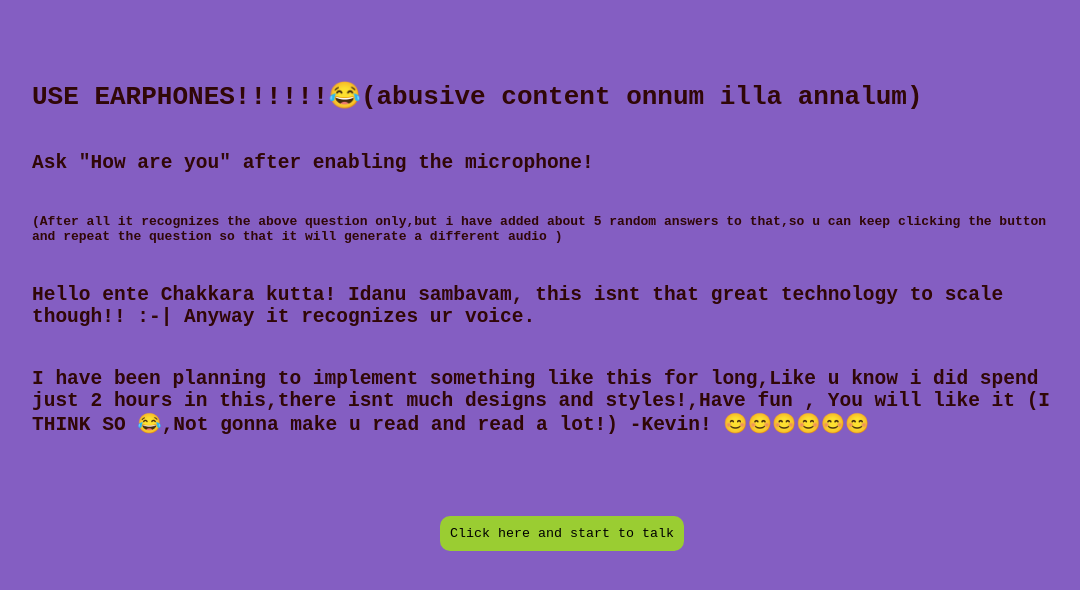
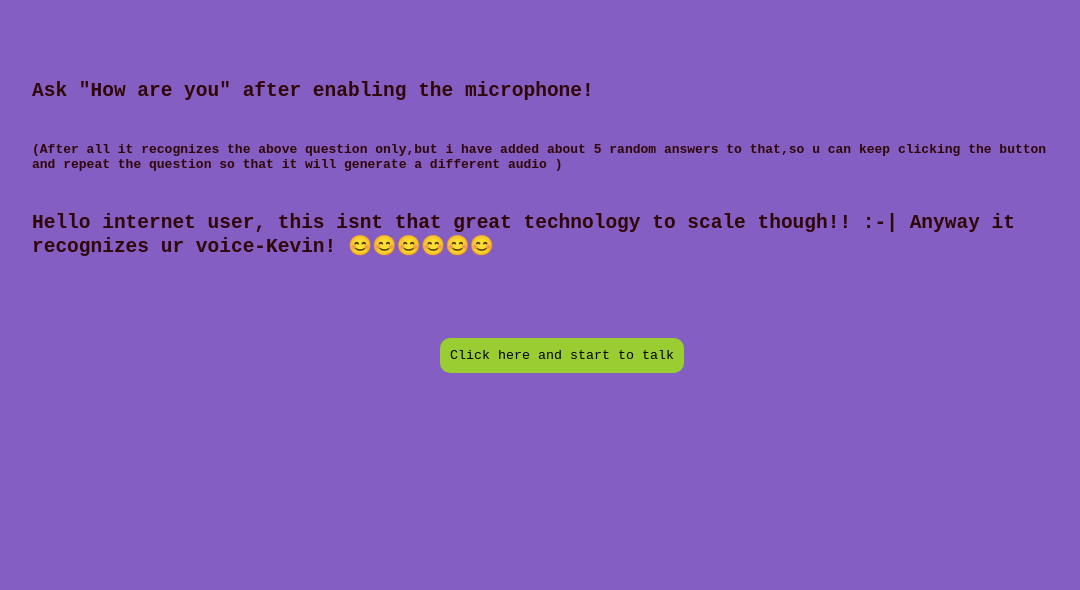
Before and after one commit to kevinjacob2001/SpeechRecognition, a plain HTML site: page index.html in a window 1280 px wide. Shown: the whole page, without its empty margins (88-1168 px from the left). Drawn offline with Linux system fonts and the light colour scheme.

Commit message:
changed the home page

```diff
--- a/index.html
+++ b/index.html
@@ -8,11 +8,10 @@
 </head>
 <body>
 
-    <h1>USE EARPHONES!!!!!!😂(abusive content onnum illa annalum)</h1>
+
     <h2>Ask "How are you" after enabling the microphone! <h4>(After all it recognizes the above question only,but i have added about 5 random answers to that,so u can keep clicking the button and repeat the question so that it will generate a different audio )</h4> </h2>
 
-    <h2>Hello ente Chakkara kutta!   Idanu sambavam, this isnt that great technology to scale though!! :-| Anyway it recognizes ur voice.</h2>
-        <h2>I have been planning to implement something like this for long,Like u know i did spend just 2 hours in this,there isnt much designs and styles!,Have fun , You will like it (I THINK SO 😂,Not gonna make u read and read a lot!) -Kevin! 😊😊😊😊😊😊</h2>
+    <h2>Hello internet user, this isnt that great technology to scale though!! :-| Anyway it recognizes ur voice-Kevin! 😊😊😊😊😊😊</h2>
 
     <h3 class="content"></h3>
     <button class="talk">Click here and start to talk</button>
```
